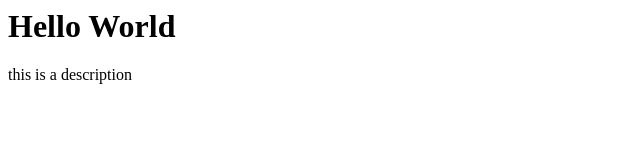
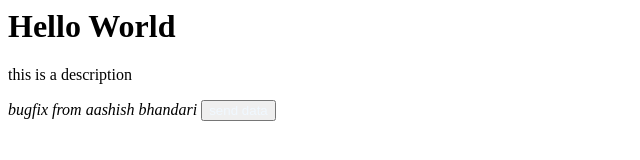
Before and after one commit to aashishthule/OCEM, a plain HTML site: page ocem.html in a window 1280 px wide. Shown: the whole page, without its empty margins (0-640 px from the left). Drawn offline with Linux system fonts and the light colour scheme.

Commit message:
add blue button

```diff
--- a/ocem.html
+++ b/ocem.html
@@ -3,6 +3,12 @@
 <body>
     <h1>Hello World</h1>
     <p> this is a description</p>
+
+    <em>bugfix from aashish bhandari</em>
+    <button onclick="" style="background-color:red green blue; color:aliceblue">
+    send data
+</button>
+
 </body>
 
 </html>
```
